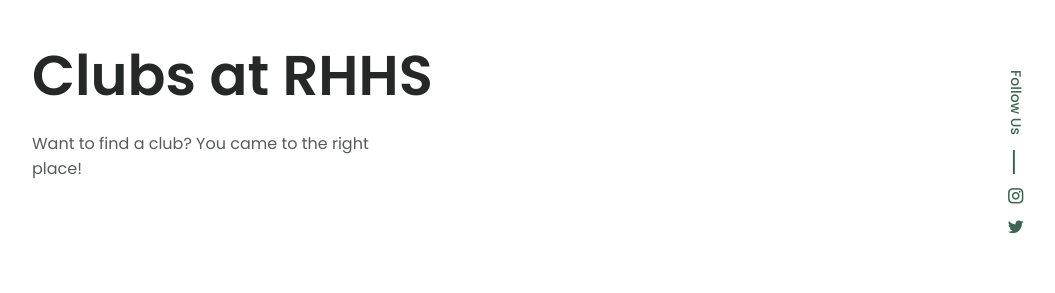
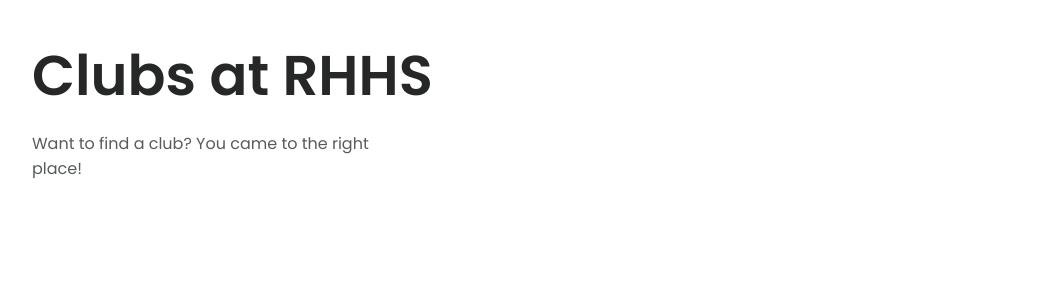
Before and after one commit to b-wang43/StuCoWebsiteV2, a plain HTML site: page clubs.html in a window 1280 px wide. Shown: the part 171-464 px from the top of the page, without its empty margins (124-1179 px from the left). Drawn offline with nearby package versions, Linux system fonts and the light colour scheme; files that its build step writes are made by us from their sources.

Commit message:
removed follow us

```diff
--- a/clubs.html
+++ b/clubs.html
@@ -73,18 +73,6 @@
                         </p>
                     </div>
 
-                    <div class="home__social">
-                        <span class="home__social-follow">Follow Us</span>
-
-                        <div class="home__social-links">
-                            <a href="https://www.instagram.com/rhhs_stuco/" target="_blank" class="home__social-link">
-                                <i class="ri-instagram-line"></i>
-                            </a>
-                            <a href="https://twitter.com/RHHS_StuCo" target="_blank" class="home__social-link">
-                                <i class="ri-twitter-fill"></i>
-                            </a>
-                        </div>
-                    </div>
                 </div>
             </section>
 
```
